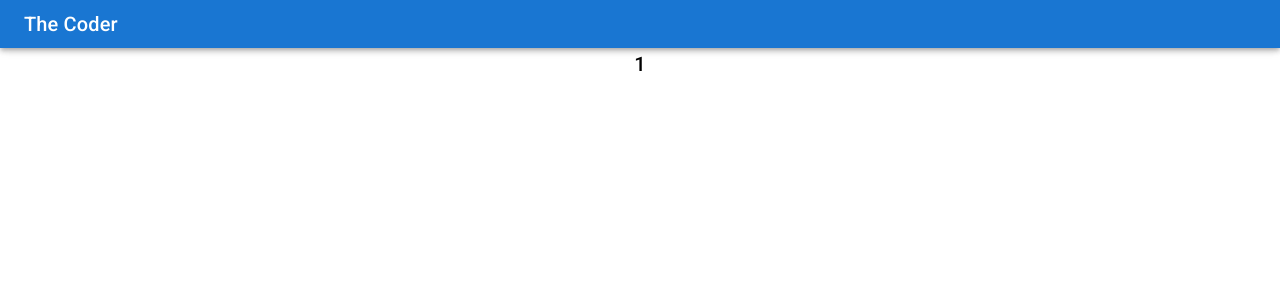
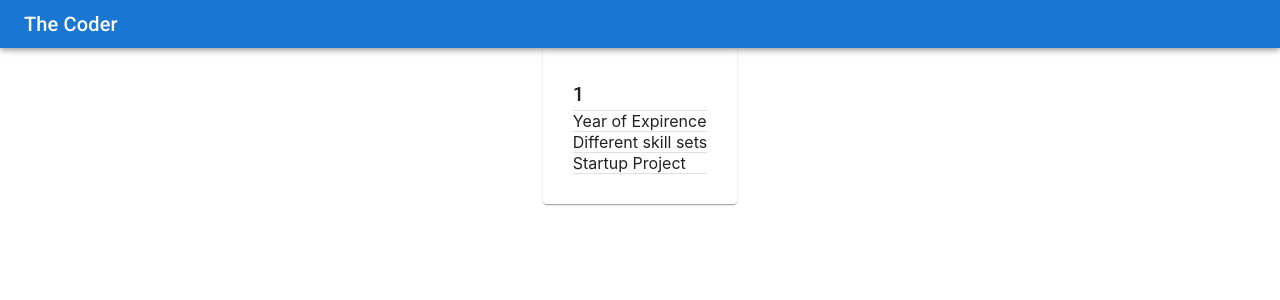
Before and after one commit to Satendra1729/resume, a React (Create React App) app: page /skill/1 in a window 1280 px wide. Shown: the top 300 px of the page. Built offline with nearby package versions, Linux system fonts and the light colour scheme.

Commit message:
change time arrow color

```diff
--- a/src/components/homePage/ExperienceCardmd.tsx
+++ b/src/components/homePage/ExperienceCardmd.tsx
@@ -15,7 +15,7 @@ const Item = styled(Paper)(({ theme }) => ({
 }));
 
 const VerticalDivider = styled("div")(({ theme }: { theme: Theme }) => ({
-  border: `2px solid ${theme.palette.secondary.light}`,
+  border: `2px solid ${theme.palette.grey[700]}`,
   height: "115%",
   borderRadius: "5px",
   zIndex: -12
--- a/src/components/homePage/ExperienceCardxs.tsx
+++ b/src/components/homePage/ExperienceCardxs.tsx
@@ -15,7 +15,7 @@ const Item = styled(Paper)(({ theme }) => ({
 }));
 
 const VerticalDivider = styled("div")(({ theme }: { theme: Theme }) => ({
-  border: `2px solid ${theme.palette.secondary.light}`,
+  border: `2px solid ${theme.palette.grey[700]}`,
   height: "20px",
   width: "0px",
 }));
--- a/src/components/homePage/TimeDot.tsx
+++ b/src/components/homePage/TimeDot.tsx
@@ -2,11 +2,11 @@ import * as React from "react";
 import { Grid, styled, Theme } from "@mui/material";
 
 const Circle = styled("div")(({ theme }: { theme: Theme }) => ({
-  backgroundColor: theme.palette.secondary.light,
-  border: `1px solid ${theme.palette.secondary.light}`,
+  backgroundColor: theme.palette.grey[700],
+  border: `1px solid ${theme.palette.grey[700]}`,
   height: "14px",
   borderRadius: "10px",
-  boxShadow: `0 0 .5px .5px ${theme.palette.secondary.light}`,
+  boxShadow: `0 0 .5px .5px ${theme.palette.grey[700]}`,
   textAlign: "center",
   padding: "2px",
   lineHeight: "14px",
--- a/src/components/homePage/TimeLineDirection.tsx
+++ b/src/components/homePage/TimeLineDirection.tsx
@@ -2,7 +2,7 @@ import * as React from "react";
 import { Grid, styled, Theme } from "@mui/material";
 
 const Circle = styled("div")(({ theme }: { theme: Theme }) => ({
-  color: theme.palette.secondary.light,
+  color: theme.palette.grey[700],
   fontSize: "25px",
   marginBlock: "-4px"
 }));
--- a/src/components/skillPage/skillPage.tsx
+++ b/src/components/skillPage/skillPage.tsx
@@ -1,9 +1,23 @@
-import { Typography } from "@mui/material";
+import { Divider, Grid, Paper, Typography } from "@mui/material";
 import * as React from "react";
 import { useParams } from "react-router-dom";
 
 export const SkillPage = () => {
   const params = useParams<{ skill: string }>();
 
-  return (<Typography variant="h6">{params.skill}</Typography>);
+  return (
+    <Paper style={{ padding: "30px" }}>
+      <Grid container direction={"column"}>
+        <Grid item><Typography variant="h6">{params.skill}</Typography></Grid>
+        <Divider></Divider>
+        <Grid item>{"Year of Expirence"}</Grid>
+        <Divider></Divider>
+        <Grid item>{"Different skill sets"}</Grid>
+        <Divider></Divider>
+        <Grid item>{"Startup Project"}</Grid>
+        <Divider></Divider>
+      </Grid>
+    </Paper>
+
+  );
 };
```
Also changed, not shown: 1 other file (tests, documents, lock files or other folders).
